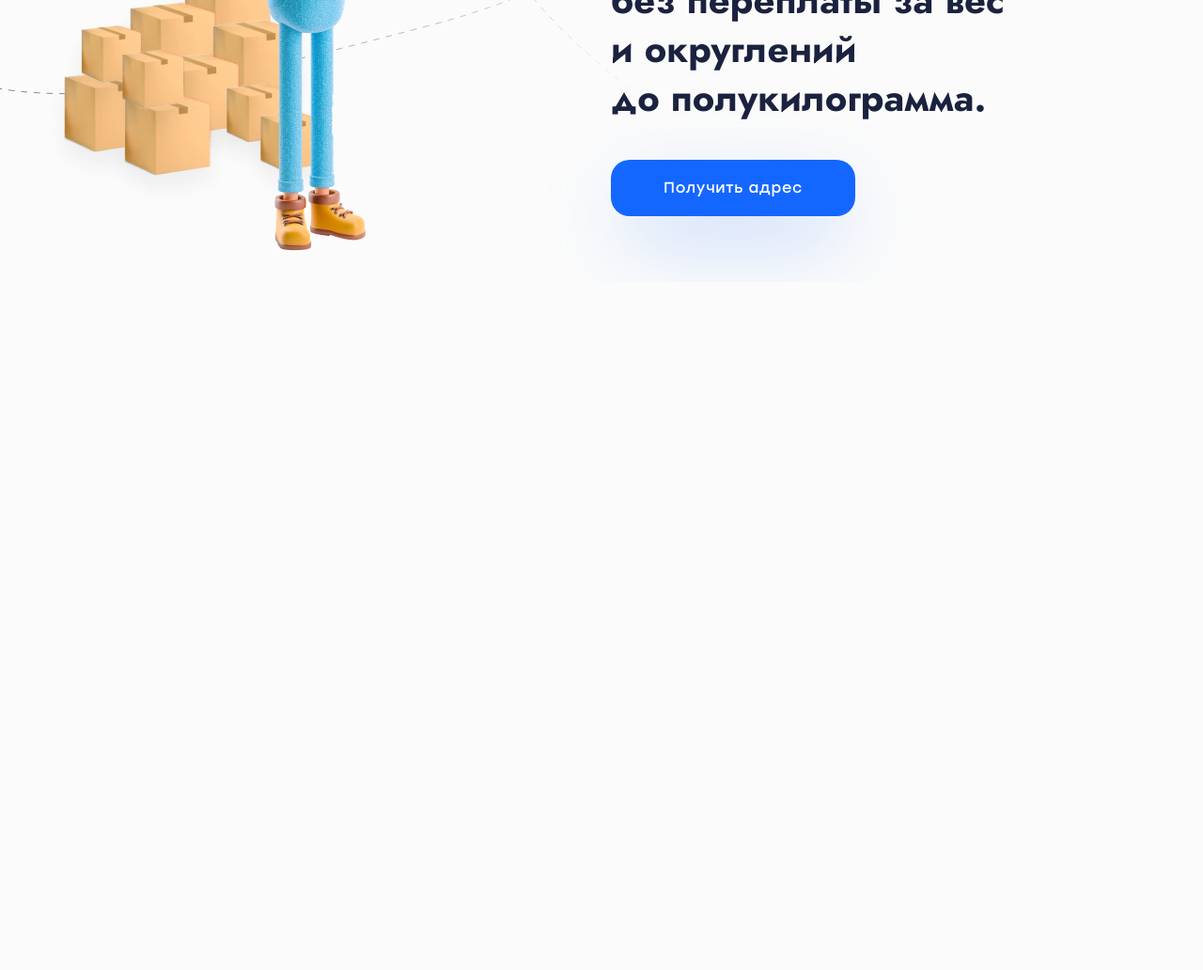
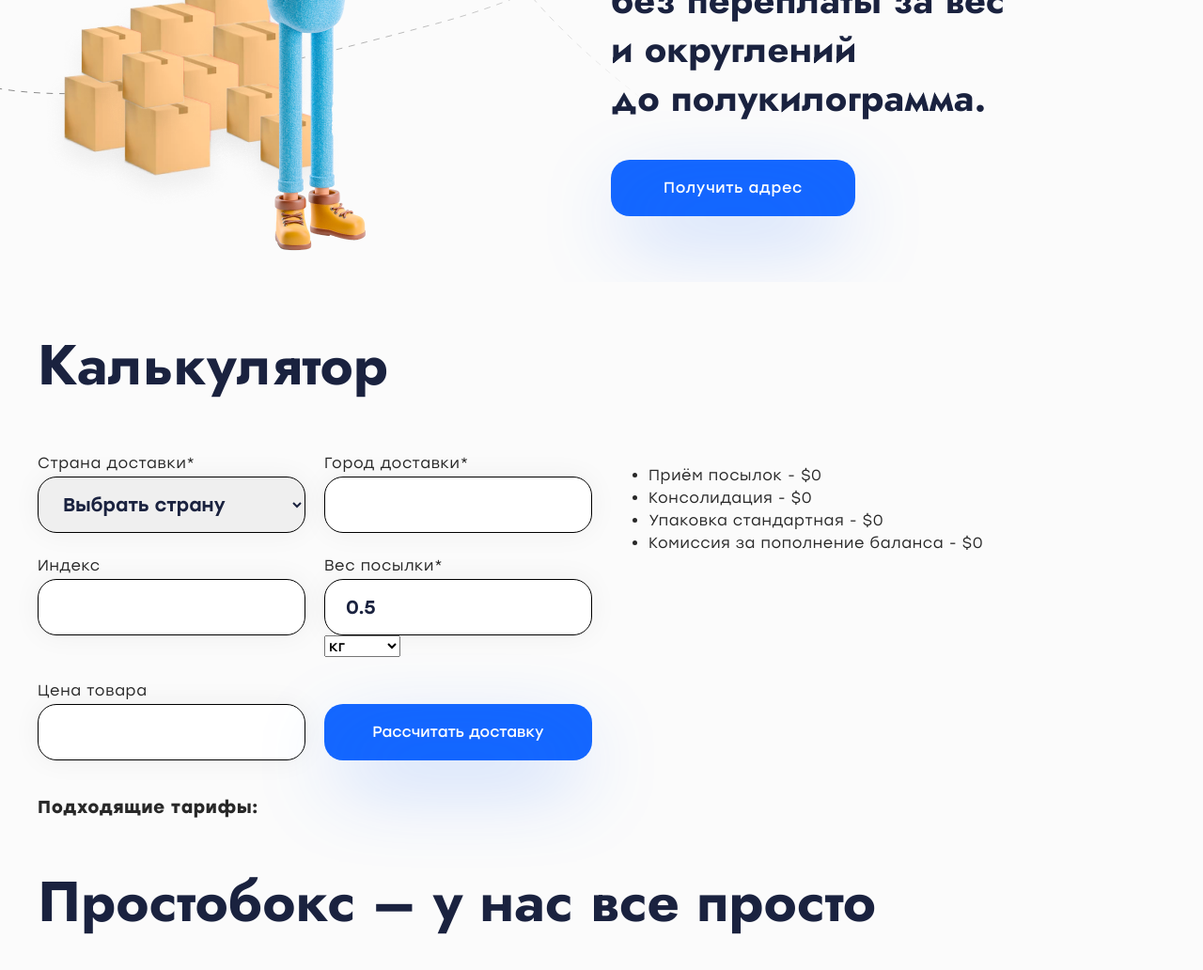
Before and after one commit to ola-9/prostobox, a website: page src/index.html in a window 1280 px wide. Shown: the part 1460-2492 px from the top of the page at 94% size. Before the commit the page ends 1760 px from the top, so only its background shows below. Drawn offline with nearby package versions, Linux system fonts and the light colour scheme; files that its build step writes are made by us from their sources.

Commit message:
Добавляет калькулятор

```diff
--- a/src/index.html
+++ b/src/index.html
@@ -114,6 +114,72 @@
 
     </section>
 
+    <section class="calculator">
+      <div class="container">
+        <h2 class="heading-primary">Калькулятор</h2>
+        <div class="row">
+          <div class="col-lg-6 d-flex flex-wrap">
+            <form class="calculator__form form" action="#">
+              <div class="calculator__field">
+                <label class="form__label">Страна доставки*</label>
+                <select class="form__input" id="country" required="">
+                  <option disabled selected>Выбрать страну</option>
+                  <option>Россия</option>
+                </select>
+              </div>
+              <div class="calculator__field">
+                  <label class="form__label">Город доставки*</label>
+                  <input class="form__input" type="text" id="city" value="">
+              </div>
+              <div class="calculator__field">
+                  <label class="form__label">Индекс</label>
+                  <input class="form__input" id="zip" type="text">
+              </div>
+
+              <div class="calculator__field">
+                <label class="form__label">Вес посылки*</label>
+                <input class="form__input" id="package-weight" class="weight-input centered" type="text" value="0.5">
+                <select>
+                    <option value="kg">кг</option>
+                    <option value="lb">фунты</option>
+                </select>
+              </div>
+
+              <div class="calculator__field">
+                <label class="form__label">Цена товара </label>
+                <input class="form__input" id="price" type="text">
+              </div>
+
+              <div class="calculator__field calculator__field--submit">
+                <button class="button">Рассчитать доставку</button>
+              </div>
+
+            </form>
+
+          </div>
+
+          <div class="col-lg-6">
+            <ul>
+              <li>Приём посылок - $0</li>
+              <li>Консолидация - $0</li>
+              <li>Упаковка стандартная - $0</li>
+              <li>Комиссия за пополнение баланса - $0</li>
+            </ul>
+          </div>
+
+        </div>
+
+        <h3>Подходящие тарифы:</h3>
+      </div>
+
+    </section>
+
+    <section>
+      <div class="container">
+        <h2 class="heading-primary">Простобокс – у нас все просто</h2>
+      </div>
+    </section>
+
 
   </main>
 
--- a/src/scss/components/_button.scss
+++ b/src/scss/components/_button.scss
@@ -13,6 +13,7 @@
   border-radius: 20px;
   transition: background-color 0.2s ease;
   z-index: 1;
+  cursor: pointer;
 
   &::before {
     content: "";
--- /dev/null
+++ b/src/scss/components/_calculator.scss
@@ -0,0 +1,20 @@
+.calculator__form {
+  display: flex;
+  flex-wrap: wrap;
+}
+
+.calculator__field {
+  width: calc(50% - 10px);
+  margin-right: 20px;
+  margin-bottom: 20px;
+
+  &:nth-child(2n) {
+    margin-right: 0;
+  }
+
+  &--submit {
+    display: flex;
+    flex-direction: column;
+    justify-content: flex-end;
+  }
+}
--- /dev/null
+++ b/src/scss/components/_form.scss
@@ -0,0 +1,18 @@
+.form__label {
+  font-size: 16px;
+  line-height: 29px;
+}
+
+.form__input {
+  font-size: 20px;
+  line-height: 36px;
+  font-weight: 500;
+  color: $black-1;
+  width: 100%;
+  height: 60px;
+  padding: 11px 22px;
+  border: 1px solid $black;
+  border-radius: 20px;
+  outline: none;
+  box-shadow: 0 0 30px 0 rgba($black, 0.05);
+}
--- a/src/scss/style.scss
+++ b/src/scss/style.scss
@@ -41,3 +41,5 @@
 @import "components/section-xxl";
 @import "components/main-banner";
 @import "components/advantages";
+@import "components/form";
+@import "components/calculator";
```
